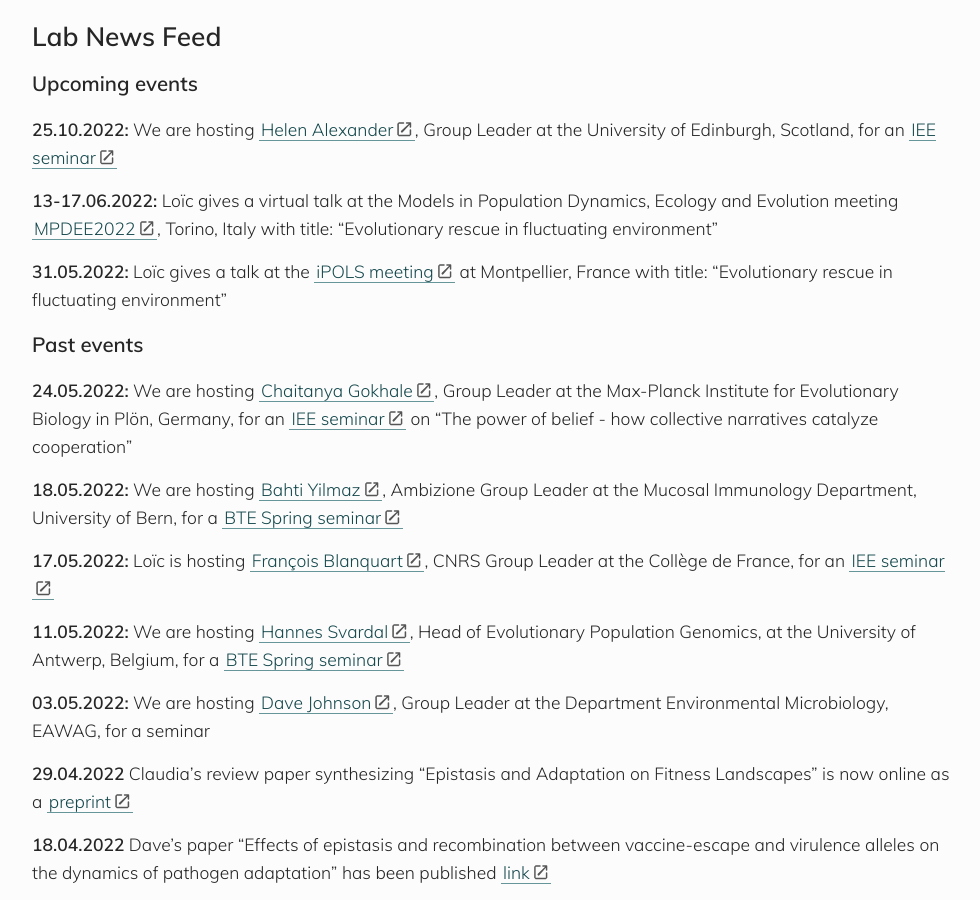
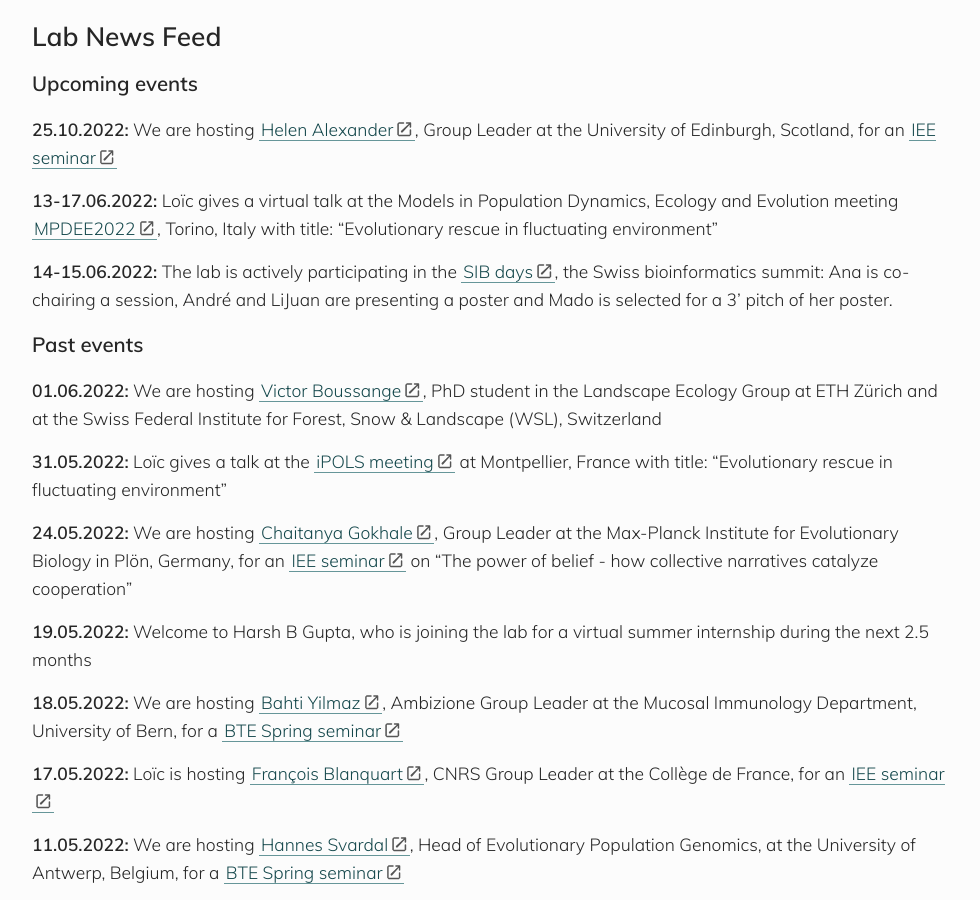
Before and after one commit to banklab/banklab.github.io, a Jekyll site: the page built from index.md, in a window 1280 px wide and 900 px high, scrolled down 619 px. Shown: the whole window, without its empty margins (148-1128 px from the left). Built offline with Jekyll 4.4.1, drawn with Linux system fonts in a browser that asks for light colours; some web fonts are replaced; comment, search, counter and statistics services are not loaded.

Commit message:
Update index.md

```diff
--- a/index.md
+++ b/index.md
@@ -22,11 +22,17 @@ Welcome to the web page of the Division Theoretical Ecology and Evolution at the
 
 **13-17.06.2022:** Loïc gives a virtual talk at the Models in Population Dynamics, Ecology and Evolution meeting [MPDEE2022](https://sites.google.com/view/mpdee2022), Torino, Italy with title: "Evolutionary rescue in fluctuating environment"
 
-**31.05.2022:** Loïc gives a talk at the [iPOLS meeting](https://gdripols.wordpress.com/meeting-montpellier-2021/) at Montpellier, France with title: "Evolutionary rescue in fluctuating environment"
+**14-15.06.2022:** The lab is actively participating in the [SIB days](https://sibdays.sib.swiss/about-sib-days), the Swiss bioinformatics summit: Ana is co-chairing a session, André and LiJuan are presenting a poster and Mado is selected for a 3' pitch of her poster.
 
 ### Past events
 
+**01.06.2022:** We are hosting [Victor Boussange](https://ele.ethz.ch/the-group/people/person-detail/victor-boussange.html), PhD student in the Landscape Ecology Group at ETH Zürich and at the Swiss Federal Institute for Forest, Snow & Landscape (WSL), Switzerland
+
+**31.05.2022:** Loïc gives a talk at the [iPOLS meeting](https://gdripols.wordpress.com/meeting-montpellier-2021/) at Montpellier, France with title: "Evolutionary rescue in fluctuating environment"
+
 **24.05.2022:** We are hosting [Chaitanya Gokhale](https://tecoevo.github.io/), Group Leader at the Max-Planck Institute for Evolutionary Biology in Plön, Germany, for an [IEE seminar](https://www.iee.unibe.ch/studies/lecture_series_in_ecology_and_evolution/index_eng.html) on "The power of belief - how collective narratives catalyze cooperation"
+
+**19.05.2022:** Welcome to Harsh B Gupta, who is joining the lab for a virtual summer internship during the next 2.5 months
 
 **18.05.2022:** We are hosting [Bahti Yilmaz](https://www.mucosalimmunology.ch/en/lab-members/dr-bahtiyar-yilmaz.html), Ambizione Group Leader at the Mucosal Immunology Department, University of Bern, for a [BTE Spring seminar](https://www.iee.unibe.ch/studies/lecture_series_in_behavioral_theoretical_and_evolutionary_biology/index_eng.html)
 
```
